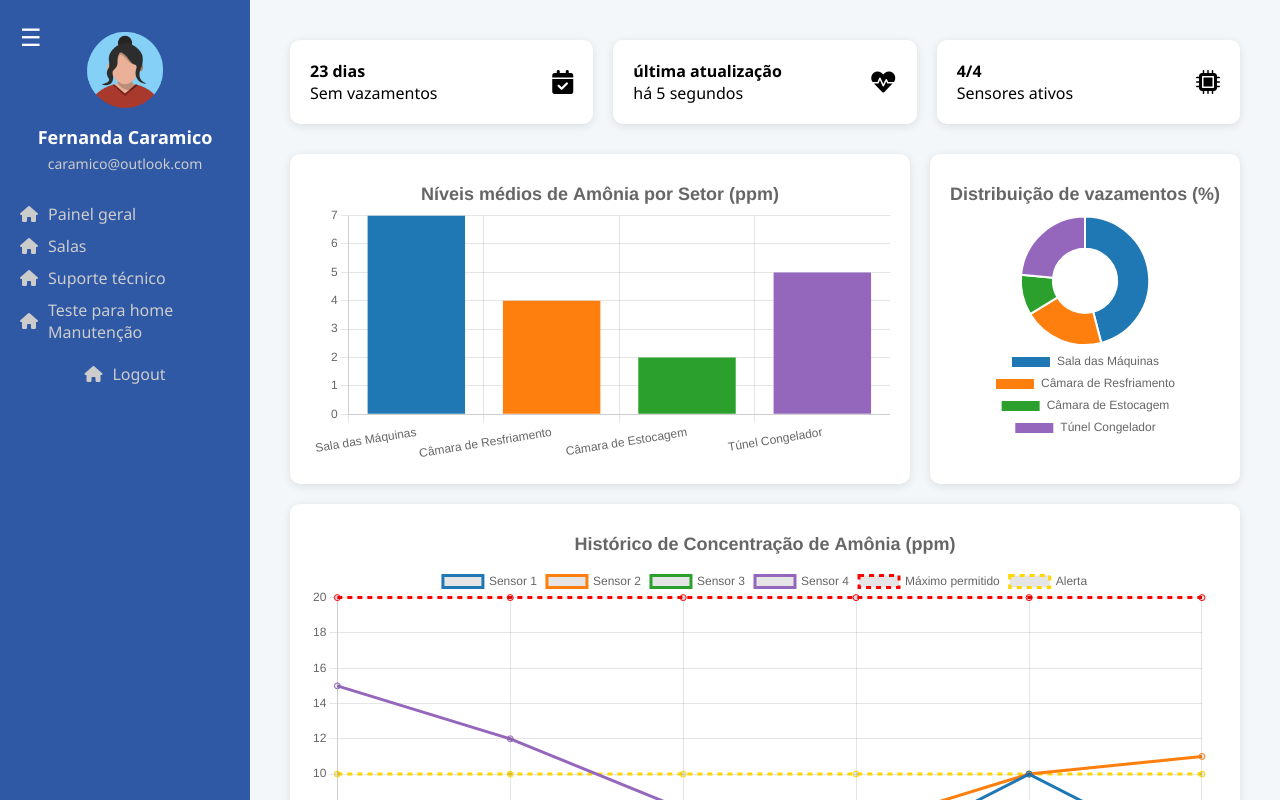
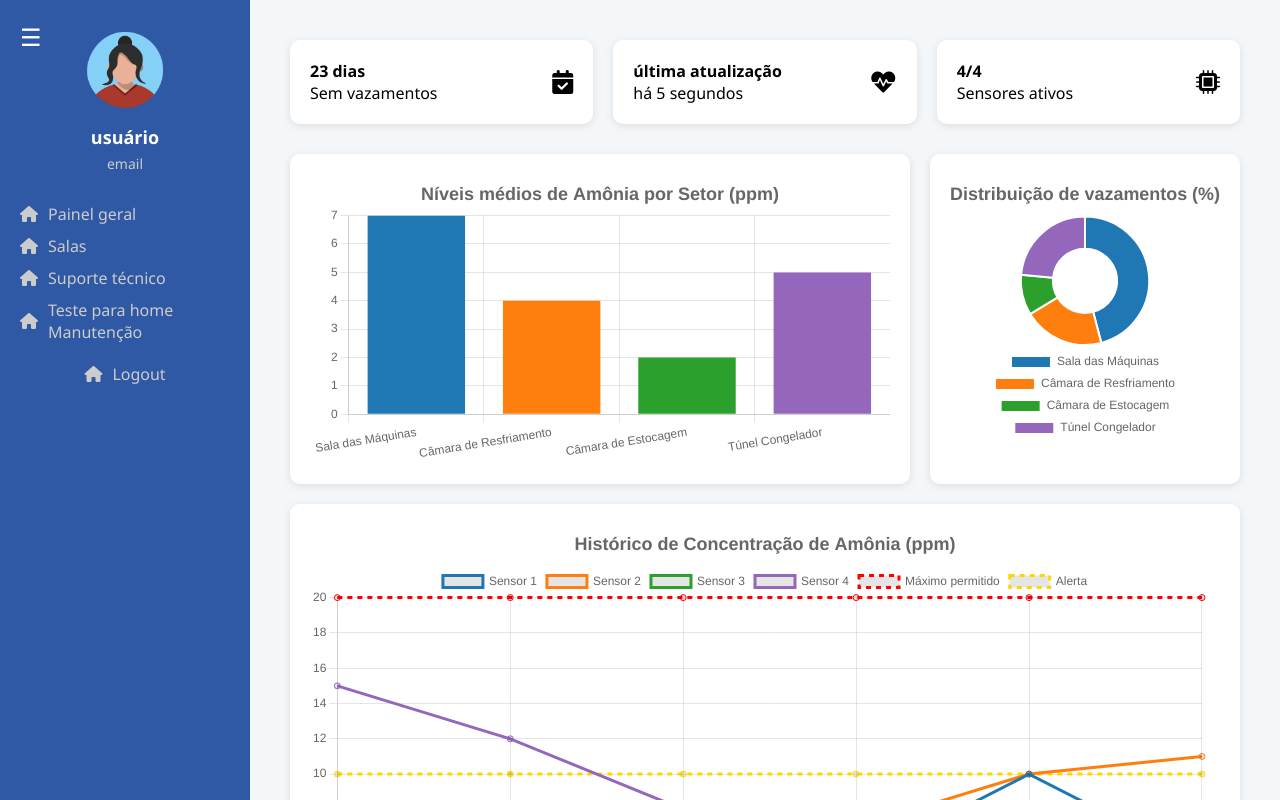
Before and after one commit to Grupo-de-PI/Site-Institucional, a website: page public/dashboard/dashboard TESTE.html in a window 1280 px wide. Drawn offline with nearby package versions, Linux system fonts and the light colour scheme.

Commit message:
Adicionando o email/Usuario do Sessionstorage

```diff
--- a/public/dashboard/dashboard TESTE.html
+++ b/public/dashboard/dashboard TESTE.html
@@ -15,8 +15,8 @@
     <nav class="sidebar">
         <label for="sidebar-toggle" class="toggle-label">&#9776;</label>
         <img src="../../pictures/female_woman_avatar_people_person_white_tone_icon_159370.png" alt="User">
-        <h2 class="userSession">Fernanda Caramico</h2>
-        <p class="userEmailSession">caramico@outlook.com</p>
+        <h2 class="userSession"><span id="b_usuario">usuário</span></h2>
+        <p class="userEmailSession"><span id="b_email">email</span></p>
         </div>
         <div class="pagescontainer">
             <a href="dashboard.html"><i class="fas fa-home"></i> Painel geral</a>
```
